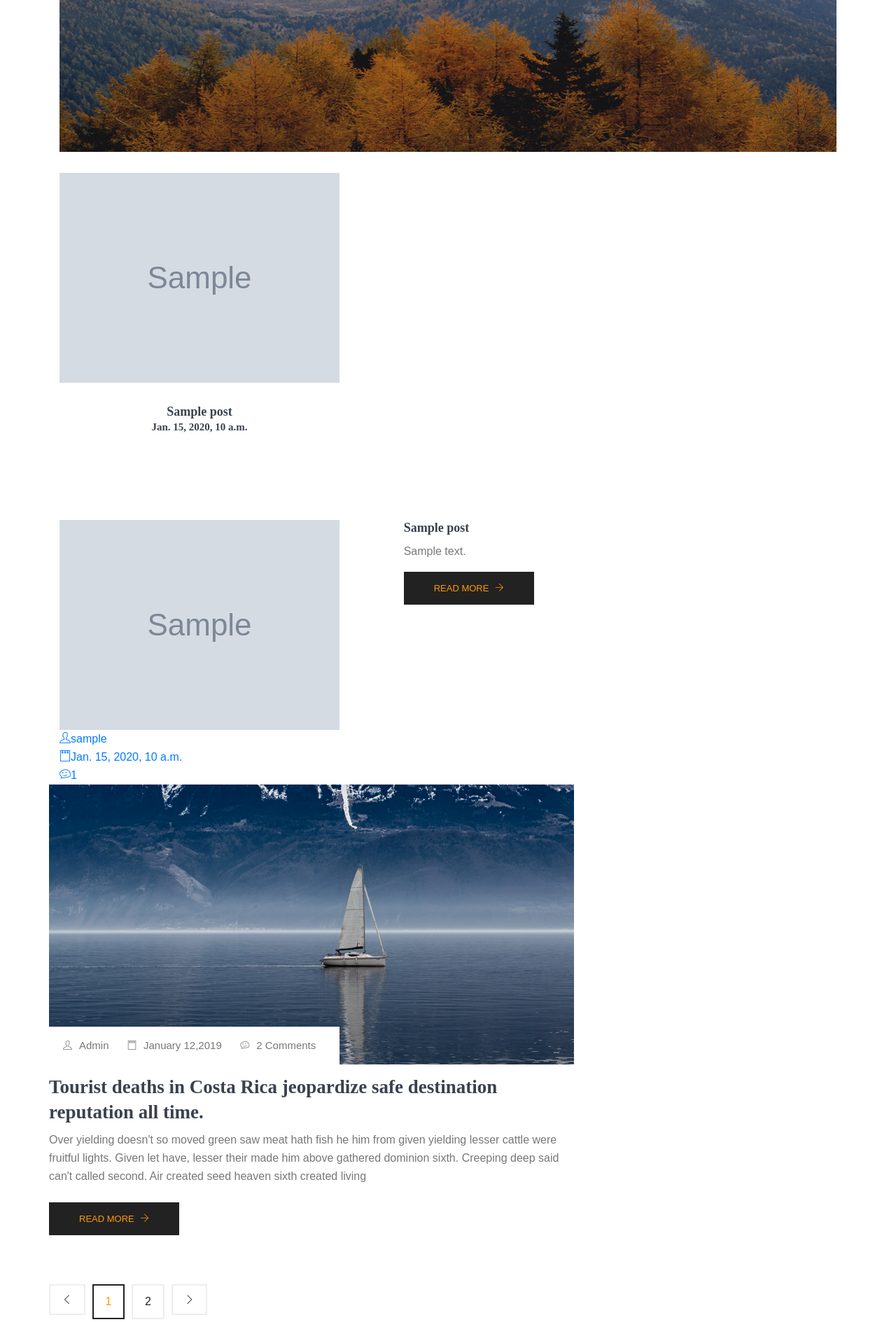
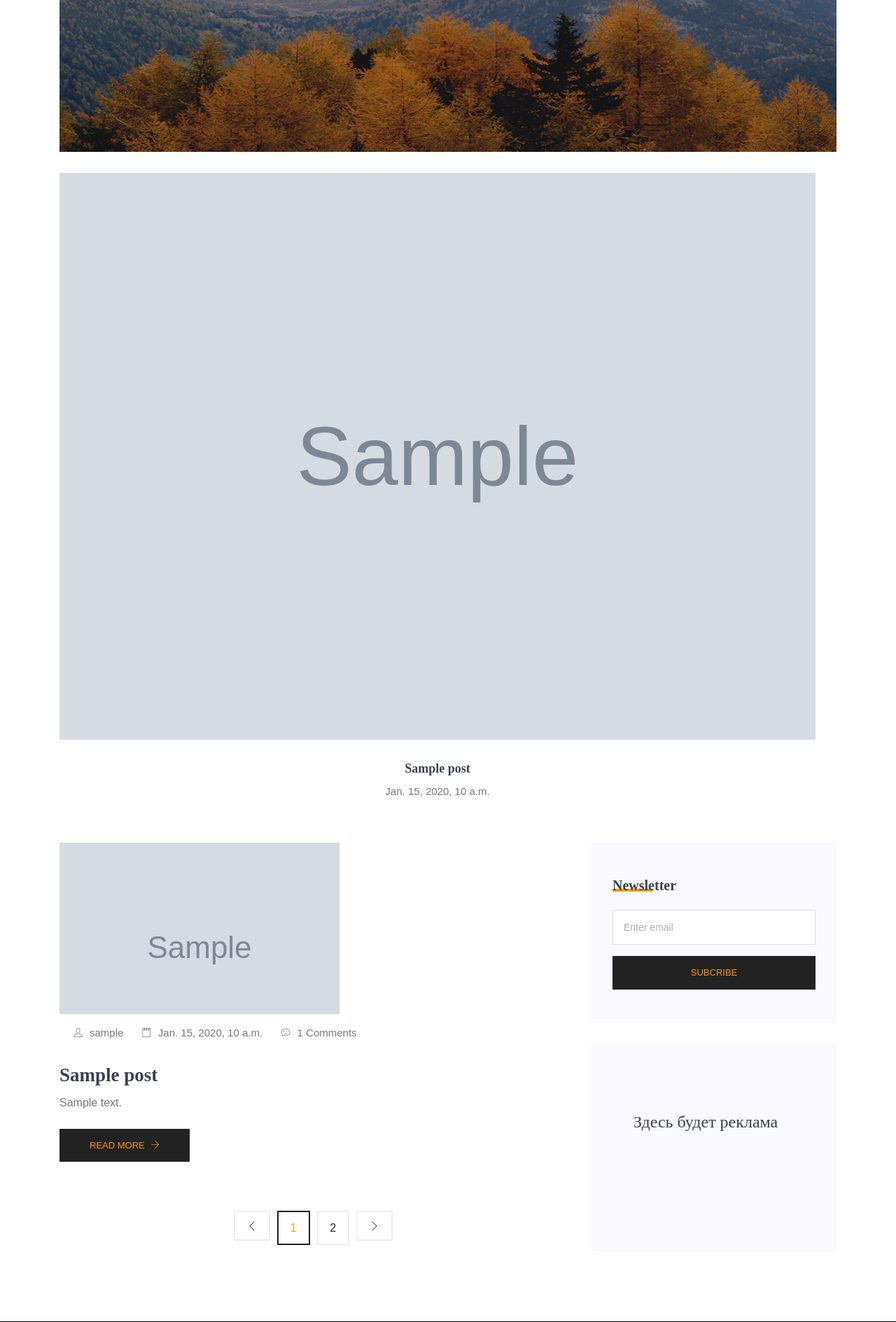
Before and after one commit to DmitryShvedov88/Blog-on-Django-lesson-from-Devman, a Django app: page / in a window 1280 px wide. Shown: the part 417-2306 px from the top of the page at 70% size. Run offline with Django 3.2, Linux system fonts and the light colour scheme; tables that the repository leaves empty hold one stand-in row (values such as "Sample post"); grey boxes marked "Sample" are stand-in pictures; parts of the project's set-up code (start-up, migrations or seed data) failed here and were passed over; some libraries are stand-ins or nearby versions.

Commit message:
Починил верстку

```diff
--- a/templates/blog-base.html
+++ b/templates/blog-base.html
@@ -16,7 +16,7 @@
         <nav class="navbar navbar-expand-lg navbar-light">
           <div class="container box_1620">
           <!-- Brand and toggle get grouped for better mobile display -->
-            <a class="navbar-brand logo_h" href="{% url 'index' %}"><img src="{% static 'img/logo.png' %}" alt=""></a>
+            <a class="navbar-brand logo_h" href="{% url "index"  %}"><img src={% static "img/logo.png" %} alt="Лого сайта"></a>
             <button class="navbar-toggler" type="button" data-toggle="collapse" data-target="#navbarSupportedContent" aria-controls="navbarSupportedContent" aria-expanded="false" aria-label="Toggle navigation">
               <span class="icon-bar"></span>
               <span class="icon-bar"></span>
@@ -25,8 +25,8 @@
             <!-- Collect the nav links, forms, and other content for toggling -->
             <div class="collapse navbar-collapse offset" id="navbarSupportedContent">
               <ul class="nav navbar-nav menu_nav justify-content-center">
-                <li class="nav-item active"><a class="nav-link" style="color: #3a414e" href={% url 'index' %}>Home</a></li>
-                <li class="nav-item"><a class="nav-link" style="color: #3a414e" href={% url 'contact' %}>Contact</a></li>
+                <li class="nav-item"><a class="nav-link" href="{% url "index"  %}">Home</a></li>
+                <li class="nav-item"><a class="nav-link" href="{% url "contact"  %}">Contact</a></li>
               </ul>
               <ul class="nav navbar-nav navbar-right navbar-social">
                 <li><a href="#"><i class="ti-skype"></i></a></li>
@@ -36,9 +36,8 @@
         </nav>
       </div>
     </header>
-    <!--================Header Menu Area =================-->
-    {% block site-main %}
-    {% endblock %}
+    <!--================Header Menu Area End =================-->
+
     <!--================Hero Banner start =================-->
     {% block Hero-Banner%}
     {% endblock %}
@@ -47,7 +46,7 @@
     <!--================Hero Banner end =================-->
 
     <!--================ Blog slider start =================-->
-      <section>
+      <section class="mb-30px">
         <div class="container">
           <div class="d-flex">
           {% block Blog_slider_start %}
@@ -62,32 +61,22 @@
         <div class="container">
           <div class="row">
             <div class="col-lg-8">
-
               {% block Start_Blog_Post_Area_1 %}
               {% endblock %}
+    <!--================ End Blog Post Area =================-->
 
-
-              {% block Start_Blog_Post_Area_2 %}
-              {% endblock %}
-
-              {% block single-recent-blog-post %}
-              {% endblock %}
-
-
-            </div>
-          </div>
-        </div>
-      </section>
-      <!--================ End Blog Post Area =================-->
+    <!-- Start Blog Post Siddebar -->
             {% block Start-Blog-Post-Siddebar %}
             {% endblock %}
+    <!-- End Blog Post Siddebar -->
+      </section>
+    </main>
 
-    </main>
     <!-- ================ contact section start ================= -->
     {% block section-margin-small %}
     {% endblock %}
     <!-- ================ contact section end ================= -->
-    <!--================ Start Footer Area =================-->
+
     <footer class="footer-area section-padding">
       <div class="container">
         <div class="row">
@@ -134,9 +123,6 @@
               <p>Let us be social</p>
               <div class="footer-social d-flex align-items-center">
                 <a href="#">
-                  <i class="fab fa-dribbble"></i>
-                </a>
-                <a href="#">
                   <i class="fab fa-behance"></i>
                 </a>
               </div>
--- a/templates/index.html
+++ b/templates/index.html
@@ -22,35 +22,34 @@
 {% endblock %}
 <!--================Hero Banner end =================-->
 
-<!--================ Start Blog Post Area =================-->
+<!--================ Blog slider start =================-->
 {% block Blog_slider_start %}
   {% for post in most_popular_posts %}
-<div class="single-recent-blog-post">
     <div class="flex-fill" style="margin-right: 30px;">
       <div class="card blog__slide text-center">
         <div class="blog__slide__img">
-        <a href="{% url 'post_detail' post.slug %}">
           {% if post.image_url %}
             <img src="{{post.image_url}}" class="card-img rounded-0" alt="post image">
           {% else %}
             <img src="https://dvmn.org/filer/canonical/1569944855/354/" class="card-img-top" alt="cars img">
             <img src="{% static "img/banner/hero-banner.png" %}" alt="Main banner"></a>
           {% endif %}
-        </a>
         </div>
         <div class="blog__slide__content">
-        <h3 class="main_menu">{{post.title}}
+          <h3><a href="#">{{post.title}}</a></h3>
           <p>{{post.published_at}}</p>
         </div>
       </div>
     </div>
-</div><br />
   {% endfor %}
 {% endblock %}
+<!--================ Blog slider end =================-->
+
+<!--================ Start Blog Post Area =================-->
 {% block Start_Blog_Post_Area_1 %}
   {% for post in fresh_posts %}
-    <div class="row">
-      <div class="col-lg-8">
+    <div class="single-recent-blog-post">
+      <div class="thumb">
         {% if post.image_url %}
           <img src="{{post.image_url}}" class="img-fluid" alt="img-fluid">
         {% else %}
@@ -58,9 +57,9 @@
           <img src="{% static "img/banner/hero-banner.png" %}" alt="main banner"></a>
         {% endif %}
         <ul class="thumb-info" style=" max-width: 550px">
-            <li><a href="#"><i class="ti-user"></i>{{post.author}}</a></li>
-            <li><a href="#"><i class="ti-notepad"></i>{{post.published_at}}</a></li>
-            <li><a href="#"><i class="ti-themify-favicon"></i>{{post.comments_amount}}</a></li>
+        <li><a href="{% url 'post_detail' slug=post.slug %}"><i class="ti-user"></i>{{post.author}}</a></li>
+        <li><a href="{% url 'post_detail' slug=post.slug %}"><i class="ti-notepad"></i>{{post.published_at}}</a></li>
+        <li><a href="{% url 'post_detail' slug=post.slug %}"><i class="ti-themify-favicon"></i>{{post.comments_amount}} Comments</a></li>
         </ul>
       </div>
       <div class="details mt-20">
@@ -68,48 +67,8 @@
         <p>{{post.text|truncatechars:200}}</p>
         <a class="button" href="{% url 'post_detail' slug=post.slug %}" >Read More <i class="ti-arrow-right"></i></a>
       </div>
-        {% endfor %}
-        {% endblock %}
-        <div class="single-recent-blog-post">
-          {% block Start_Blog_Post_Area_2 %}
-          {% for post in page_posts %}
-        </div>
-        <div class="thumb">
-          {% if post.image_url %}
-            <img src="{{post.image_url}}" class="img-fluid" alt="img-fluid">
-          {% else %}
-            <img src="https://dvmn.org/filer/canonical/1569944855/354/" class="card-img-top" alt="card-img">
-            <img src="{% static "img/banner/hero-banner.png" %}" alt="main banner"></a>
-          {% endif %}
-          <ul class="thumb-info" style=" max-width: 550px">
-            <li><a href="#"><i class="ti-user"></i>{{post.author}}</a></li>
-            <li><a href="#"><i class="ti-notepad"></i>{{post.published_at}}</a></li>
-            <li><a href="#"><i class="ti-themify-favicon"></i>{{post.comments_amount}}</a></li>
-          </ul>
-        </div>
-<div class="details mt-20">
-  <h3>{{post.title}}</h3>
-  <p>{{post.text|truncatechars:200}}</p>
-  <a class="button" href="{% url 'post_detail' slug=post.slug %}" >Read More <i class="ti-arrow-right"></i></a>
     </div>
   {% endfor %}
-{% endblock %}
-{% block single-recent-blog-post %}
-<div class="single-recent-blog-post">
-  <div class="thumb">
-    <img class="img-fluid" src="{% static "img/blog/blog4.png" %}" alt="blog img">
-    <ul class="thumb-info">
-      <li><a href="#"><i class="ti-user"></i>Admin</a></li>
-      <li><a href="#"><i class="ti-notepad"></i>January 12,2019</a></li>
-      <li><a href="#"><i class="ti-themify-favicon"></i>2 Comments</a></li>
-    </ul>
-  </div>
-  <div class="details mt-20">
-  <h3>Tourist deaths in Costa Rica jeopardize safe destination reputation all time.  </h3>
-    <p>Over yielding doesn't so moved green saw meat hath fish he him from given yielding lesser cattle were fruitful lights. Given let have, lesser their made him above gathered dominion sixth. Creeping deep said can't called second. Air created seed heaven sixth created living</p>
-    <a class="button" href="#">Read More <i class="ti-arrow-right"></i></a>
-  </div>
-</div>
   <div class="row">
     <div class="col-lg-12">
       <nav class="blog-pagination justify-content-center d-flex">
@@ -136,8 +95,10 @@
   </div>
 </div>
 {% endblock %}
+<!--================ End Blog Post Area =================-->
+
+<!-- Start Blog Post Siddebar -->
 {% block Start-Blog-Post-Siddebar %}
-    <!-- Start Blog Post Siddebar -->
         <div class="col-lg-4 sidebar-widgets">
           <div class="widget-wrap">
             <div class="single-sidebar-widget newsletter-widget">
@@ -156,7 +117,10 @@
             </div>
           </div>
         </div>
+<!-- End Blog Post Siddebar -->
+
       </div>
     </div>
-</section>
+  <!--================ End Blog Post Area =================-->
 {% endblock %}
+</main>
```
Lines whose indentation alone changed are shown as unchanged.
